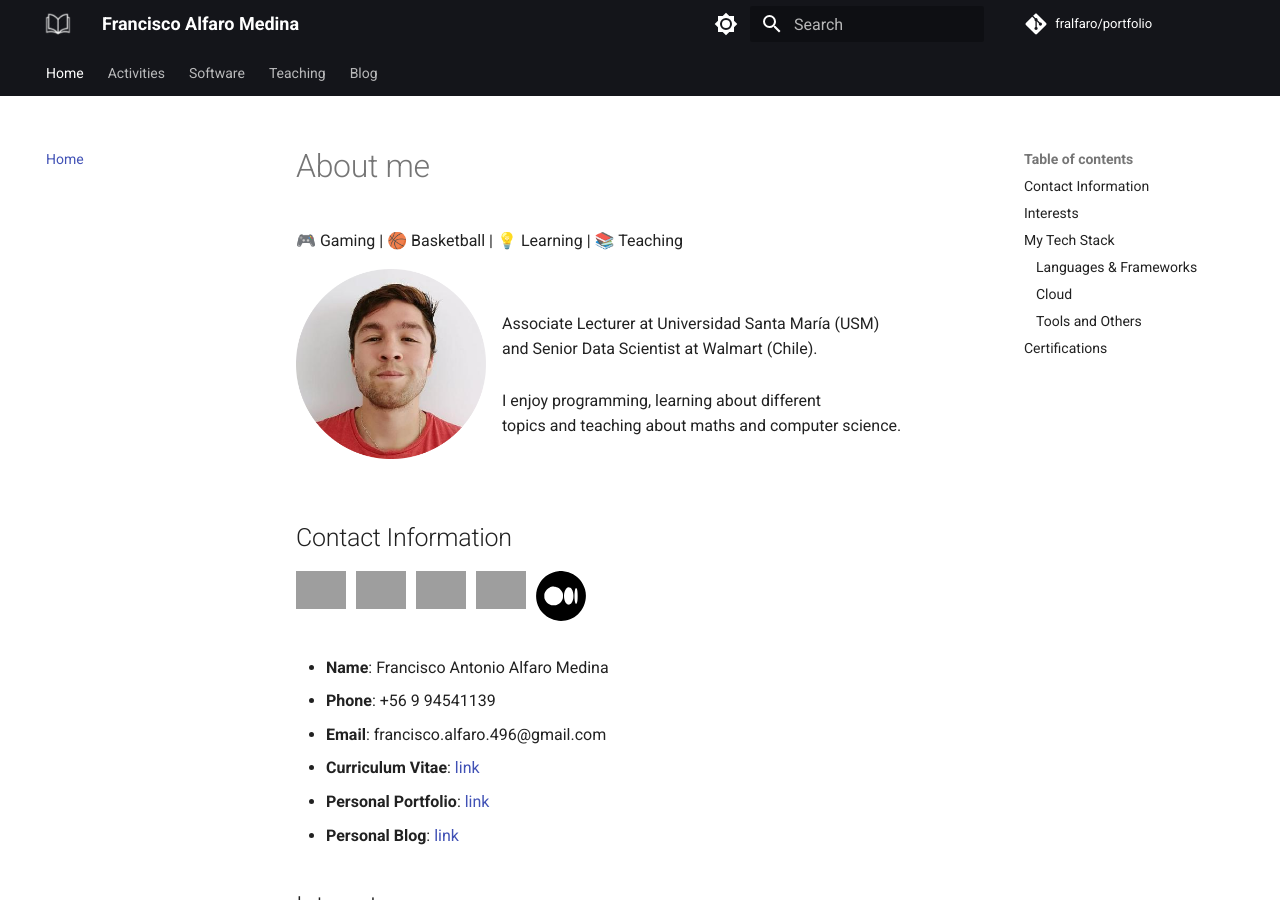
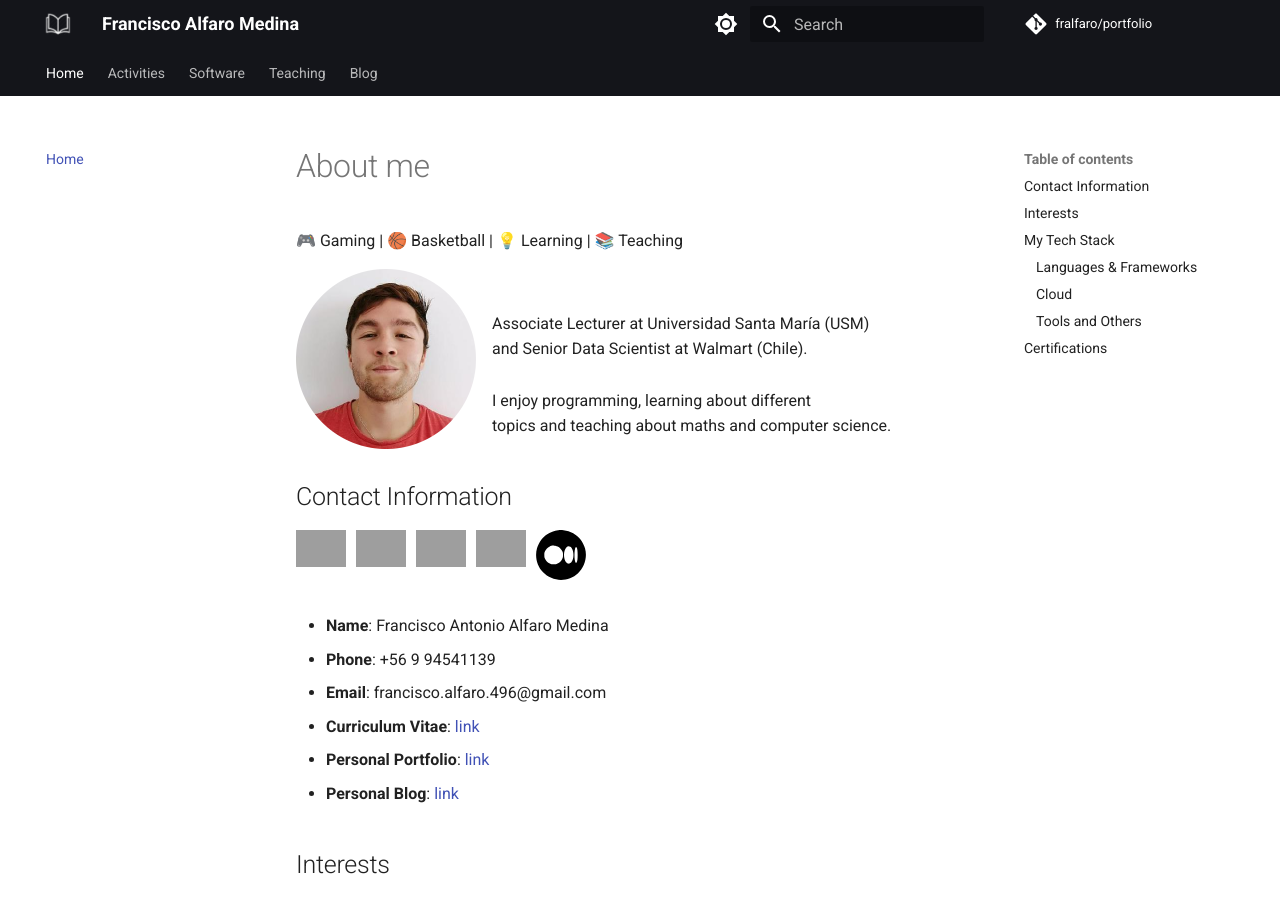
Before and after one commit to fralfaro/portfolio, an MkDocs documentation site: the page built from docs/index.md, in a window 1280 px wide and 900 px high. Built offline with MkDocs 1.6.1 and Material for MkDocs 9.7.7, drawn with Linux system fonts in a browser that asks for light colours; comment, search, counter and statistics services are not loaded; grey boxes are pictures that could not be loaded.

Commit message:
update v1.23

```diff
--- a/docs/index.md
+++ b/docs/index.md
@@ -1,15 +1,13 @@
 # About me
 🎮 Gaming | 🏀 Basketball | 💡 Learning | 📚 Teaching
 
-<img alt="Link" src="images/yo.png"  width="190" height="190"  align="left" >
+<img alt="Link" src="images/yo.png"  width="180" height="180"  align="left" >
 &nbsp;
 
 Associate Lecturer at Universidad Santa María (USM)  <br>
 and Senior Data Scientist  at Walmart (Chile).  <br> <br>
 I enjoy programming, learning about different  <br>
 topics and teaching about maths and computer science.
-
-&nbsp;
 &nbsp;
 
 ## Contact Information
```
